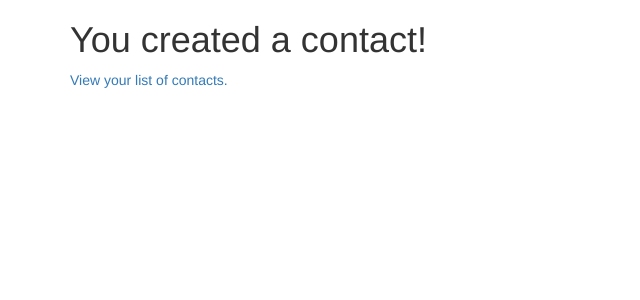
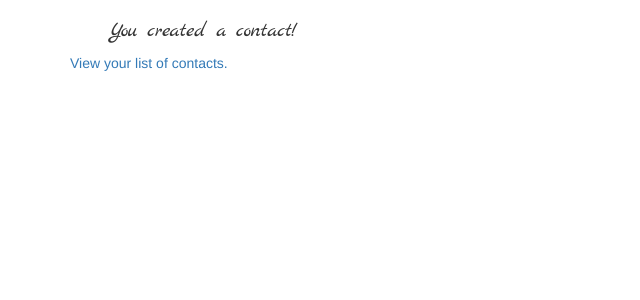
Before and after one commit to Michaela-Davis/php_address-book, a PHP site: template views/create_contact.html.twig in a window 1280 px wide. Shown: the top 300 px of the page, without its empty margins (0-640 px from the left). Run offline with PHP 8.4, Linux system fonts and the light colour scheme; the template is opened without the code that fills it, so the values that code supplies are empty; some libraries are stand-ins or nearby versions.

Commit message:
add more custom CSS

```diff
--- a/views/contacts.html.twig
+++ b/views/contacts.html.twig
@@ -22,7 +22,9 @@
             <label for='address'>Address: </label>
             <input id='address' name='address' type='text'>
 
+            <br>
             <button class="btn btn-success" type='submit'>Add contact</button>
+            <br>
         </form>
 
         {% if contacts is not empty %}
--- a/views/create_contact.html.twig
+++ b/views/create_contact.html.twig
@@ -2,14 +2,16 @@
 <head>
     <link href="https://maxcdn.bootstrapcdn.com/bootstrap/3.3.7/css/bootstrap.min.css" rel="stylesheet" integrity="sha384-BVYiiSIFeK1dGmJRAkycuHAHRg32OmUcww7on3RYdg4Va+PmSTsz/K68vbdEjh4u" crossorigin="anonymous">
     <link href="https://maxcdn.bootstrapcdn.com/bootswatch/3.3.7/cyborg/bootstrap.min.css" rel="stylesheet" integrity="sha384-D9XILkoivXN+bcvB2kSOowkIvIcBbNdoDQvfBNsxYAIieZbx8/SI4NeUvrRGCpDi" crossorigin="anonymous">
-    <title>Address Book</title>
+    <link href="https://fonts.googleapis.com/css?family=Marck+Script" rel="stylesheet">
+    <link href="/styles.css" rel="stylesheet">
+    <title>Contact created in Address Book!</title>
 </head>
 <body>
     <div class="container">
-        <h1>You created a contact!</h1>
-        <p  class="text-info">{{ newcontact.getPersonName }}</p>
-        <p>{{ newcontact.getPhoneNumber }}</p>
-        <p>{{ newcontact.getAddress }}</p>
+        <h1 class="scriptFont">You created a contact!</h1>
+        <p  class="text-info scriptFont">{{ newcontact.getPersonName }}</p>
+        <p class="scriptFont">{{ newcontact.getPhoneNumber }}</p>
+        <p class="scriptFont">{{ newcontact.getAddress }}</p>
 
         <p><a href='/'>View your list of contacts.</a></p>
     </div>
--- a/views/delete_contacts.html.twig
+++ b/views/delete_contacts.html.twig
@@ -2,6 +2,8 @@
 <head>
     <link href="https://maxcdn.bootstrapcdn.com/bootstrap/3.3.7/css/bootstrap.min.css" rel="stylesheet" integrity="sha384-BVYiiSIFeK1dGmJRAkycuHAHRg32OmUcww7on3RYdg4Va+PmSTsz/K68vbdEjh4u" crossorigin="anonymous">
     <link href="https://maxcdn.bootstrapcdn.com/bootswatch/3.3.7/cyborg/bootstrap.min.css" rel="stylesheet" integrity="sha384-D9XILkoivXN+bcvB2kSOowkIvIcBbNdoDQvfBNsxYAIieZbx8/SI4NeUvrRGCpDi" crossorigin="anonymous">
+    <link href="https://fonts.googleapis.com/css?family=Marck+Script" rel="stylesheet">
+    <link href="/styles.css" rel="stylesheet">
     <title>Address Book DELETED</title>
 </head>
 <body>
--- a/web/styles.css
+++ b/web/styles.css
@@ -6,11 +6,16 @@ ul {
 h1 {
     font-family: 'Marck Script', cursive;
     font-size: 200%;
-    padding-left: 30px;
+    padding-left: 40px;
 }
 
 input {
     margin-bottom: 10px;
+}
+
+.scriptFont {
+    font-family: 'Marck Script', cursive;
+    font-size: 150%;
 }
 
 #contactForm {
@@ -18,3 +23,8 @@ input {
     flex-direction: column;
     width: 242px;
 }
+
+#created {
+    font-family: 'Marck Script', cursive;
+    font-size: 150%;
+}
```
